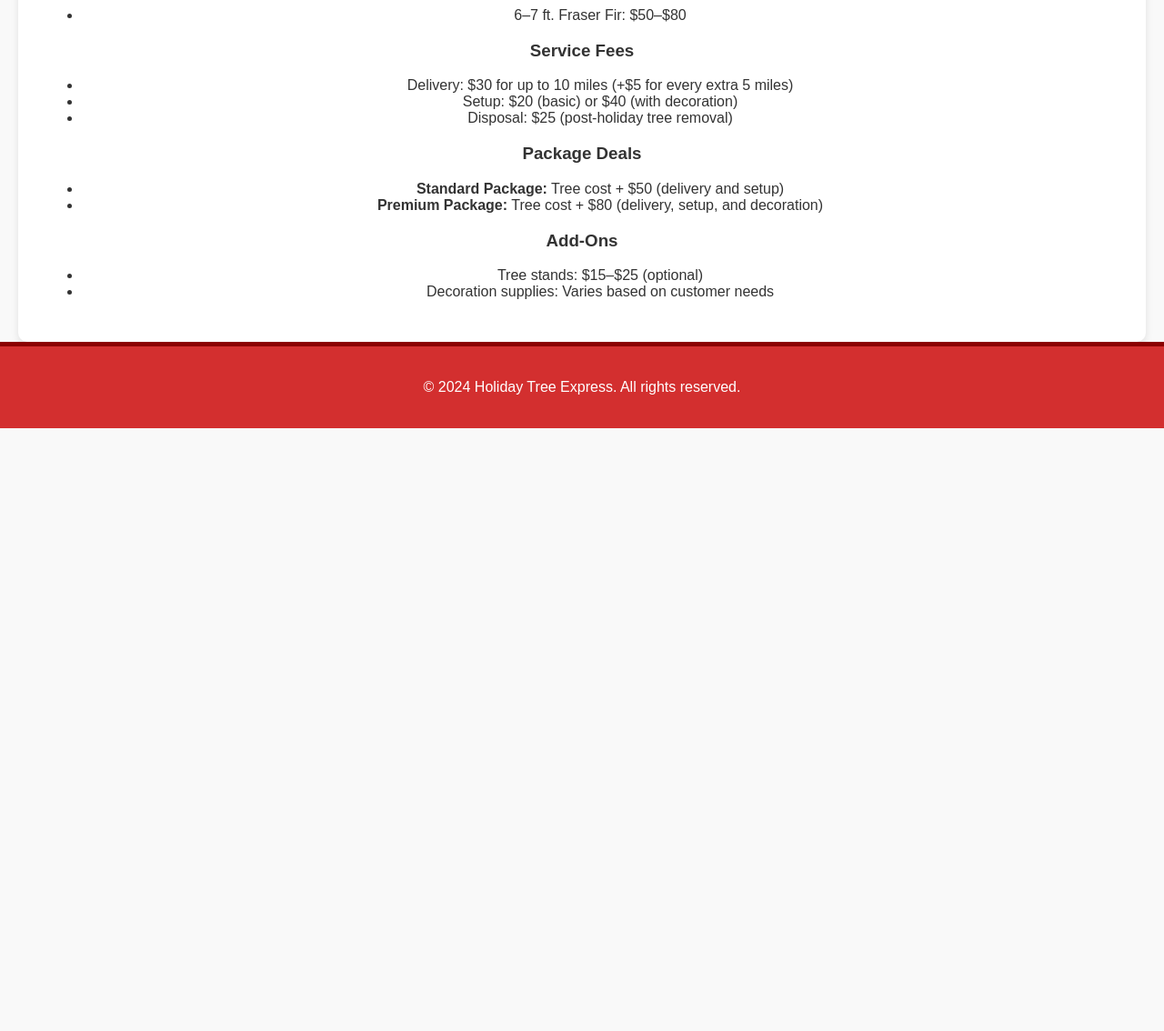
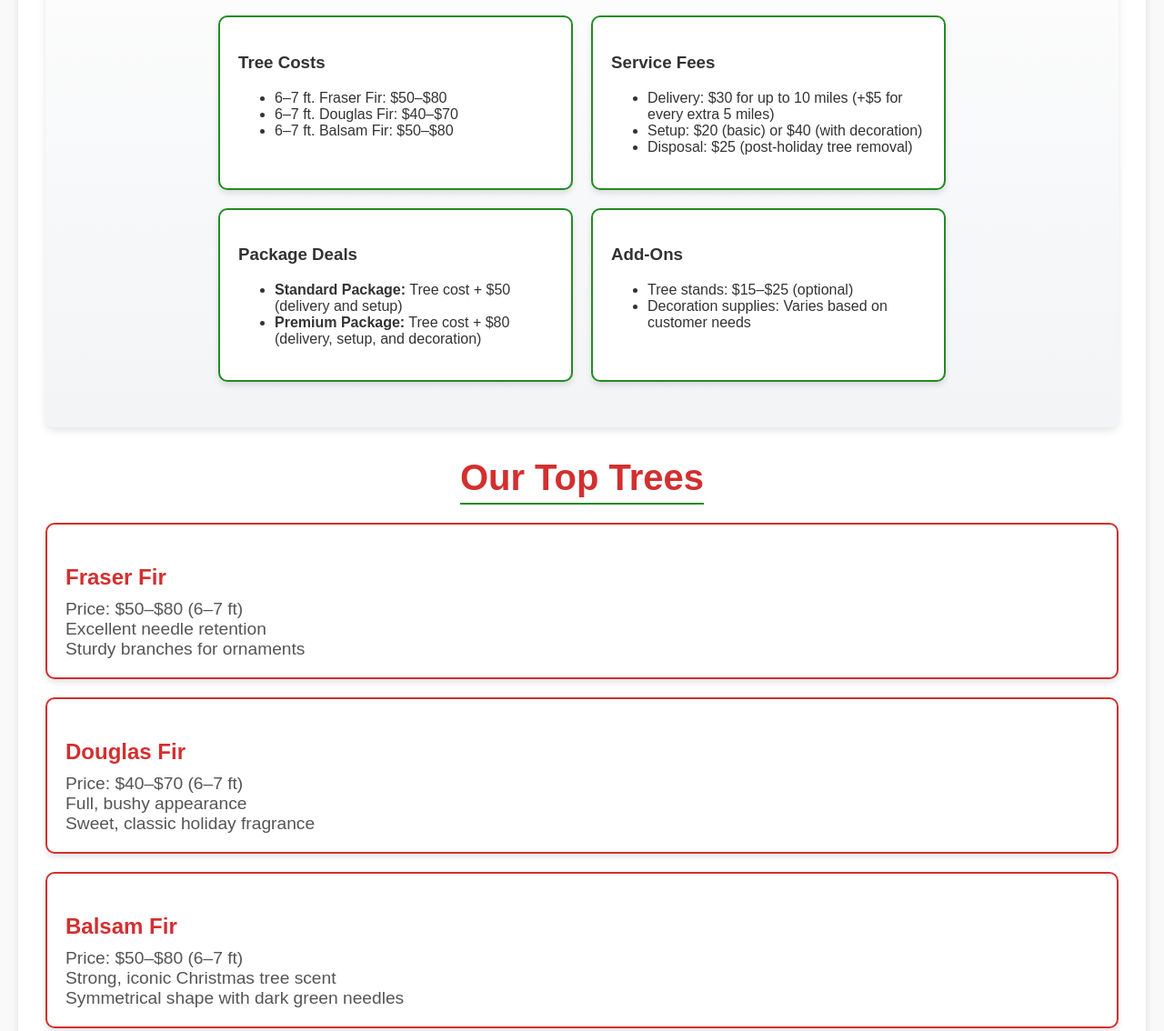
Before and after one commit to HolidayBros/HolidayTreeExpress, a plain HTML site: page pricing.html in a window 1280 px wide. Shown: the part 577-1711 px from the top of the page at 91% size. Before the commit the page ends 1048 px from the top, so only its background shows below. Drawn offline with Linux system fonts and the light colour scheme.

Commit message:
Add files via upload

```diff
--- a/pricing.html
+++ b/pricing.html
@@ -5,6 +5,80 @@
     <meta name="viewport" content="width=device-width, initial-scale=1.0">
     <title>Pricing - Holiday Tree Express</title>
     <link rel="stylesheet" href="styles.css">
+    <style>
+        /* Inline styles for hover and interactivity */
+        .pricing-card {
+            background: white;
+            padding: 20px;
+            border-radius: 10px;
+            border: 2px solid #228B22;
+            box-shadow: 0px 4px 6px rgba(0, 0, 0, 0.1);
+            text-align: left;
+            transition: transform 0.3s, box-shadow 0.3s;
+            cursor: pointer; /* Indicates clickable */
+        }
+
+        .pricing-card:hover {
+            transform: scale(1.05);
+            box-shadow: 0px 6px 12px rgba(0, 0, 0, 0.2);
+        }
+
+        .pricing-card a {
+            text-decoration: none;
+            color: inherit; /* Keeps default text color */
+        }
+
+        .pricing-section {
+            padding: 50px 20px;
+            background: linear-gradient(to bottom, #ffffff, #f3f4f6);
+            border-radius: 10px;
+            box-shadow: 0px 4px 8px rgba(0, 0, 0, 0.1);
+            text-align: center;
+        }
+
+        .pricing-section h2 {
+            font-size: 2.5em;
+            color: #d32f2f;
+            margin-bottom: 20px;
+            text-transform: uppercase;
+            letter-spacing: 1px;
+        }
+
+        .pricing-table {
+            display: grid;
+            grid-template-columns: 1fr 1fr;
+            gap: 20px;
+            margin: 0 auto;
+            max-width: 800px;
+        }
+
+        .tree-card {
+            background: white;
+            padding: 20px;
+            border-radius: 10px;
+            border: 2px solid #d32f2f;
+            box-shadow: 0px 4px 6px rgba(0, 0, 0, 0.1);
+            text-align: left;
+            margin-bottom: 20px;
+        }
+
+        .tree-card h3 {
+            font-size: 1.5em;
+            color: #d32f2f;
+            margin-bottom: 10px;
+        }
+
+        .tree-card ul {
+            list-style-type: none;
+            margin: 0;
+            padding: 0;
+        }
+
+        .tree-card ul li {
+            font-size: 1.2em;
+            color: #555;
+        }
+    </style>
 </head>
 <body>
     <header>
@@ -25,37 +99,79 @@
             <p>Our transparent and competitive pricing ensures the best value for your holiday needs. Choose from our flexible options below:</p>
 
             <div class="pricing-table">
+                <!-- Pricing Card 1 -->
                 <div class="pricing-card">
+                    <a href="contact.html">
                         <h3>Tree Costs</h3>
                         <ul>
                             <li>6–7 ft. Fraser Fir: <span>$50–$80</span></li>
+                            <li>6–7 ft. Douglas Fir: <span>$40–$70</span></li>
+                            <li>6–7 ft. Balsam Fir: <span>$50–$80</span></li>
                         </ul>
+                    </a>
                 </div>
 
+                <!-- Pricing Card 2 -->
                 <div class="pricing-card">
+                    <a href="contact.html">
                         <h3>Service Fees</h3>
                         <ul>
                             <li>Delivery: <span>$30</span> for up to 10 miles (+<span>$5</span> for every extra 5 miles)</li>
                             <li>Setup: <span>$20</span> (basic) or <span>$40</span> (with decoration)</li>
                             <li>Disposal: <span>$25</span> (post-holiday tree removal)</li>
                         </ul>
+                    </a>
                 </div>
 
+                <!-- Pricing Card 3 -->
                 <div class="pricing-card">
+                    <a href="contact.html">
                         <h3>Package Deals</h3>
                         <ul>
                             <li><strong>Standard Package:</strong> Tree cost + <span>$50</span> (delivery and setup)</li>
                             <li><strong>Premium Package:</strong> Tree cost + <span>$80</span> (delivery, setup, and decoration)</li>
                         </ul>
+                    </a>
                 </div>
 
+                <!-- Pricing Card 4 -->
                 <div class="pricing-card">
+                    <a href="contact.html">
                         <h3>Add-Ons</h3>
                         <ul>
                             <li>Tree stands: <span>$15–$25</span> (optional)</li>
                             <li>Decoration supplies: <span>Varies</span> based on customer needs</li>
                         </ul>
+                    </a>
                 </div>
+            </div>
+        </section>
+
+        <section>
+            <h2>Our Top Trees</h2>
+            <div class="tree-card">
+                <h3>Fraser Fir</h3>
+                <ul>
+                    <li>Price: $50–$80 (6–7 ft)</li>
+                    <li>Excellent needle retention</li>
+                    <li>Sturdy branches for ornaments</li>
+                </ul>
+            </div>
+            <div class="tree-card">
+                <h3>Douglas Fir</h3>
+                <ul>
+                    <li>Price: $40–$70 (6–7 ft)</li>
+                    <li>Full, bushy appearance</li>
+                    <li>Sweet, classic holiday fragrance</li>
+                </ul>
+            </div>
+            <div class="tree-card">
+                <h3>Balsam Fir</h3>
+                <ul>
+                    <li>Price: $50–$80 (6–7 ft)</li>
+                    <li>Strong, iconic Christmas tree scent</li>
+                    <li>Symmetrical shape with dark green needles</li>
+                </ul>
             </div>
         </section>
     </main>
```
Lines whose indentation alone changed are shown as unchanged.
